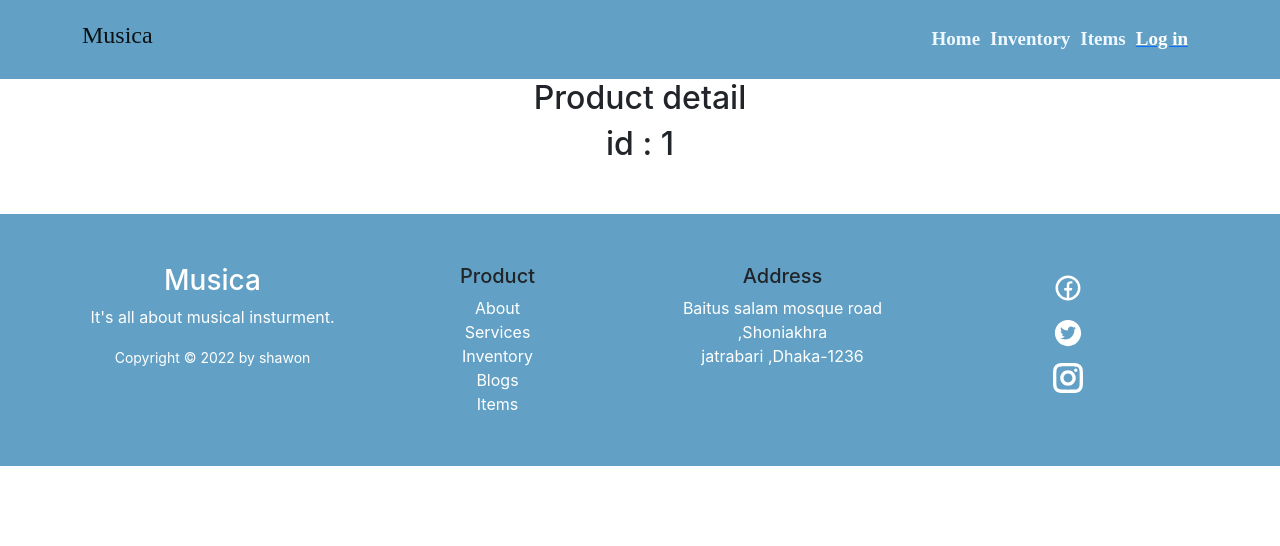
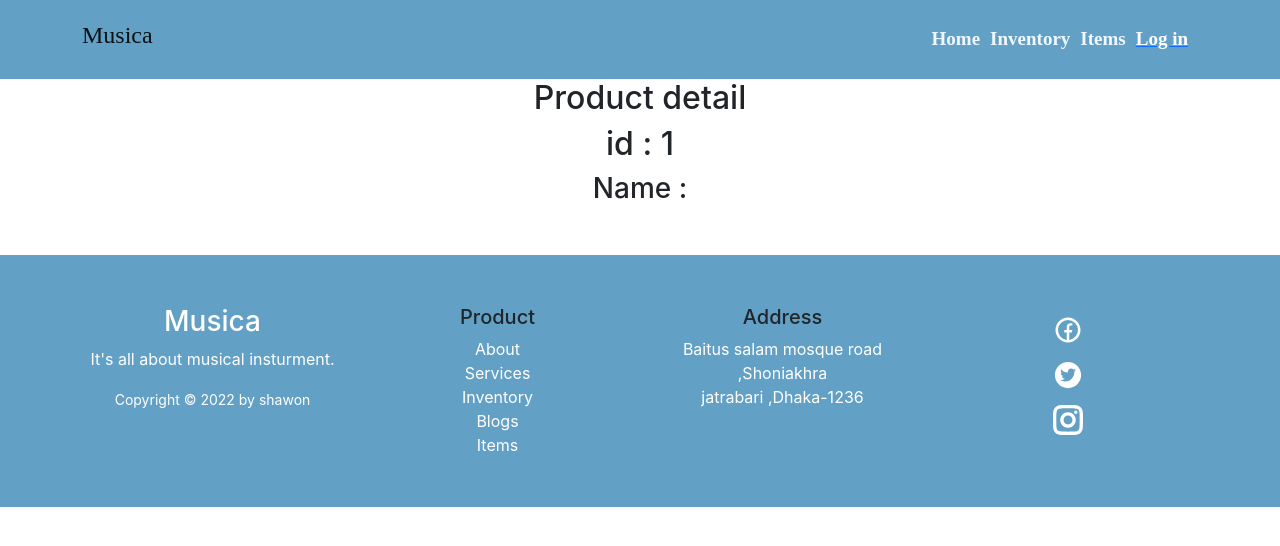
Before and after one commit to Shawon69n/musica-warehouse-management-client-side, a React (Create React App) app: page /products/1 in a window 1280 px wide. Shown: the top 546 px of the page. Built offline with nearby package versions, Linux system fonts and the light colour scheme; no server answers.

Commit message:
single detail data load done

```diff
--- a/src/Components/Products/ProductDetail/ProductDetail.js
+++ b/src/Components/Products/ProductDetail/ProductDetail.js
@@ -1,12 +1,20 @@
-import React from 'react';
+import React, { useEffect, useState } from 'react';
 import { useParams } from 'react-router-dom';
 
 const ProductDetail = () => {
     const {productId} = useParams();
+    const [product,setProduct] = useState([]);
+    useEffect(()=>{
+        const url = `http://localhost:5000/products/${productId}`
+        fetch(url)
+        .then(res => res.json())
+        .then(data => setProduct(data))
+    },[])
     return (
         <div>
             <h2>Product detail</h2>
             <h2>id : {productId}</h2>
+            <h3>Name : {product.name}</h3>
         </div>
     );
 };
```
